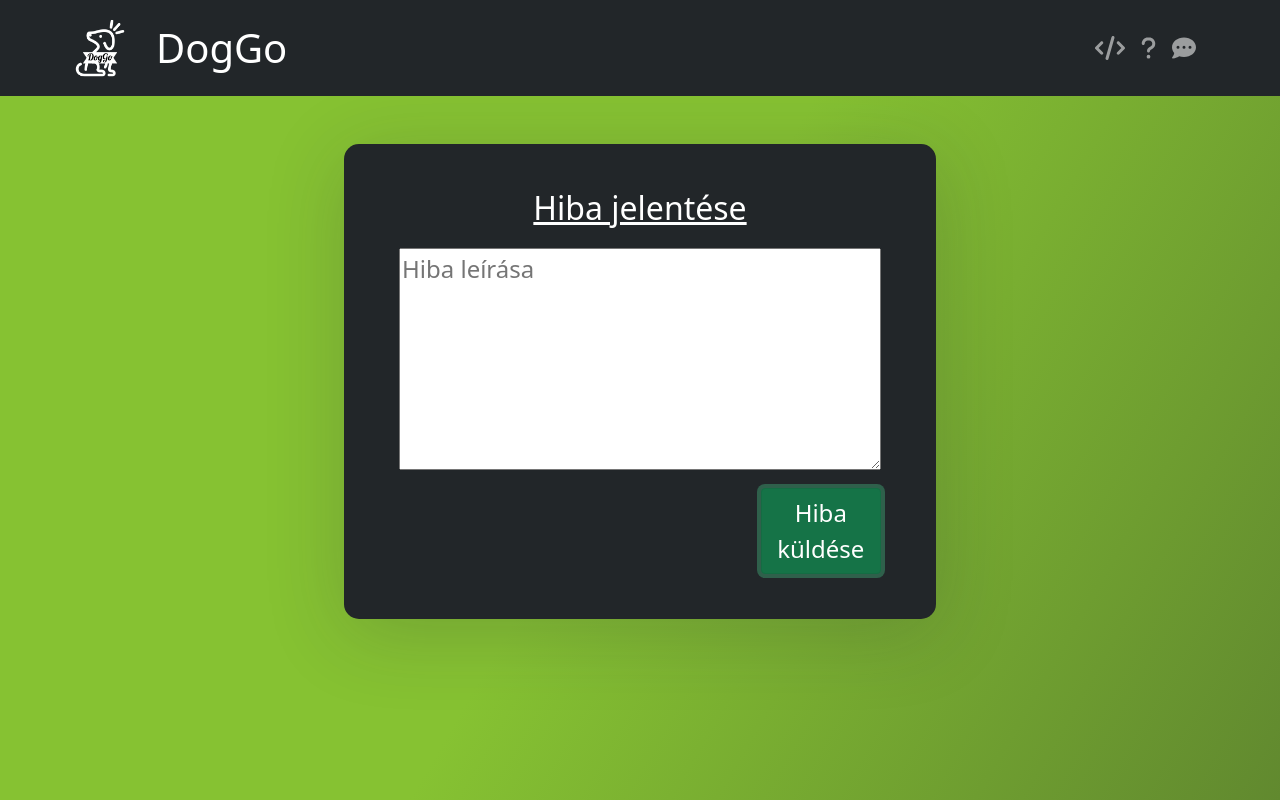
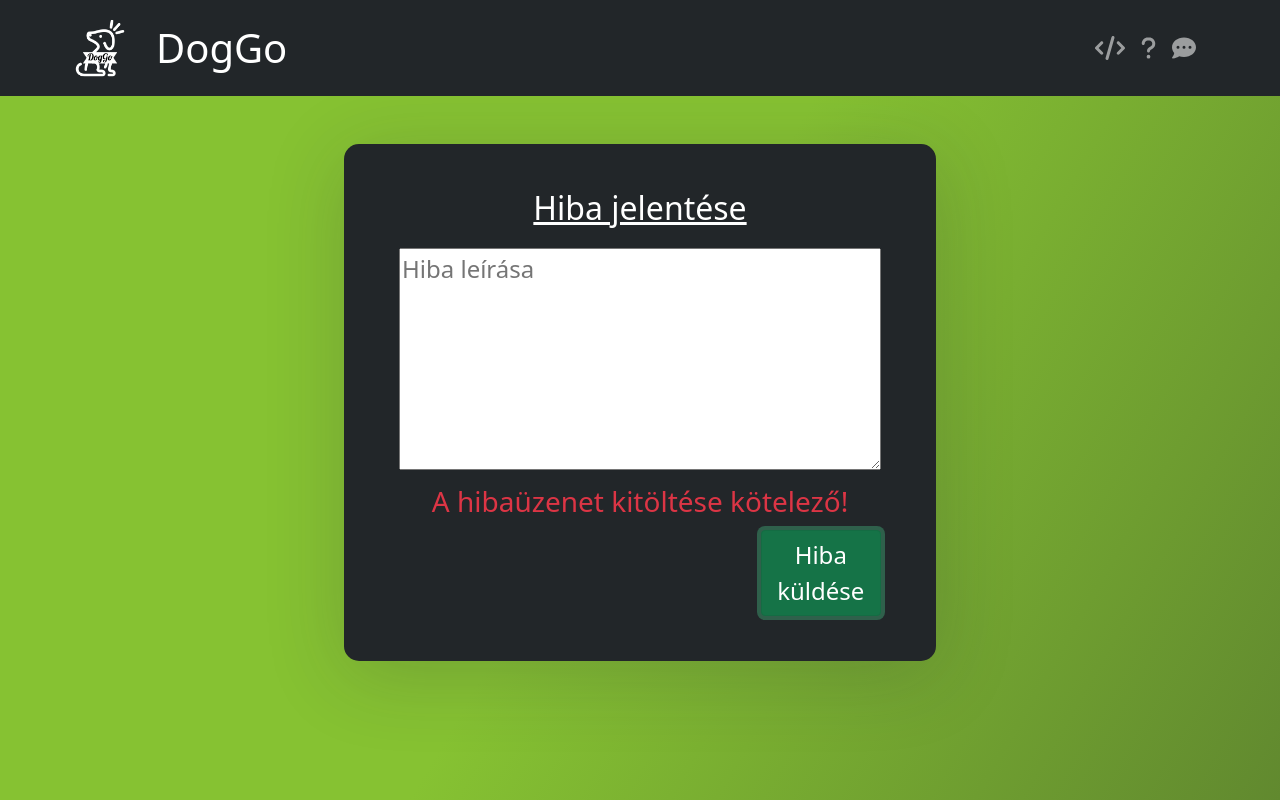
Before and after one commit to kilianmarcell/DogGo_Web, a Vue app: page /hibajelentes in a window 1280 px wide. Both pictures are taken after a click on the button "Hiba küldése". Built offline with nearby package versions, Linux system fonts and the light colour scheme.

Commit message:
Hibaüzenet küldése kész

```diff
--- a/src/components/authentication/Login.vue
+++ b/src/components/authentication/Login.vue
@@ -111,6 +111,7 @@ export default {
                             this.errorMessage = "Helytelen felhasználónév vagy jelszó!"
                         }
                     })
+
                     if (!this.error) {
                         await localStorage.setItem('token', this.token)
 
--- a/src/components/parts/Error.vue
+++ b/src/components/parts/Error.vue
@@ -4,13 +4,19 @@
                <div class="text-decoration-underline fs-2 pb-3">
                     Hiba jelentése
                </div>
-               <textarea
-                    class="fs-4 m-auto mb-2 w-100"
+               <div class="mb-2">
+                    <textarea
+                    class="fs-4 m-auto w-100"
                     rows="6"
                     cols="70"
-                    placeholder="Hiba leírása"/>
+                    placeholder="Hiba leírása"
+                    v-model="this.state.errorMsg.comment"/>
+                    <span class="text-danger text-center" v-if="v$.errorMsg.comment.$error">
+                    {{ v$.errorMsg.comment.$errors[0].$message }}
+                    </span>
+               </div>
                <div class="d-flex justify-content-end">
-                    <button class="btn btn-success fs-4 w-25">
+                    <button class="btn btn-success fs-4 w-25" @click="sendError">
                          Hiba küldése
                     </button>
                </div>
@@ -19,7 +25,49 @@
 </template>
 
 <script>
+import axios from "axios"
+import useVuelidate from "@vuelidate/core"
+import { required, maxLength, helpers } from "@vuelidate/validators"
+import { reactive, computed } from "vue"
+
 export default {
-     name: 'Error'
+     name: 'Error',
+
+     setup() {
+        const state = reactive({
+             errorMsg: {
+               comment: ""
+             }
+        })
+
+        const rules = computed(() => {
+            return {
+               errorMsg: {
+                    comment: {
+                         required: helpers.withMessage('A hibaüzenet kitöltése kötelező!', required),
+                         max: helpers.withMessage('A hibaüzenet legfeljebb 255 karakter hoszzú lehet!', maxLength(255))
+                    }
+               }
+            }
+        })
+
+        const v$ = useVuelidate(rules, state)
+
+        return {
+            state,
+            v$
+        }
+    },
+
+     methods: {
+          async sendError() {
+               this.v$.$validate()
+               if (!this.v$.$error) {
+                    await axios
+                         .post('api/feedbacks', this.state.errorMsg)
+                         .catch(error => console.log(this.error))
+               }
+          }
+     }
 }
 </script>
```
